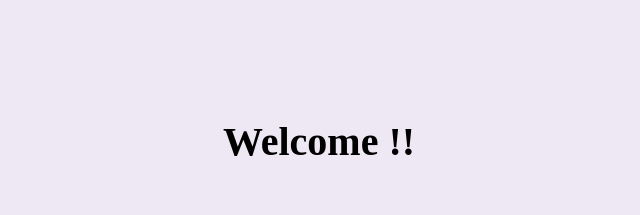
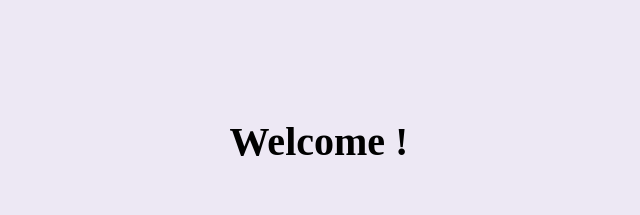
Before and after one commit to Kianpisheh/simple-auth, a React (Vite) app: page / in a window 1280 px wide. Shown: the part 212-427 px from the top of the page, without its empty margins (321-961 px from the left). Built offline with nearby package versions, Linux system fonts and the light colour scheme.

Commit message:
logedin4

```diff
--- a/src/Home.jsx
+++ b/src/Home.jsx
@@ -5,7 +5,7 @@ function Home(props) {
     const { user } = props;
     return (
         <div className="home-main">
-            <h2>Welcome {user ? user.username : ""}!!</h2>
+            <h2>Welcome {user ? user.username : ""}!</h2>
             <div>
                 {!user ? (
                     <ul>
```
